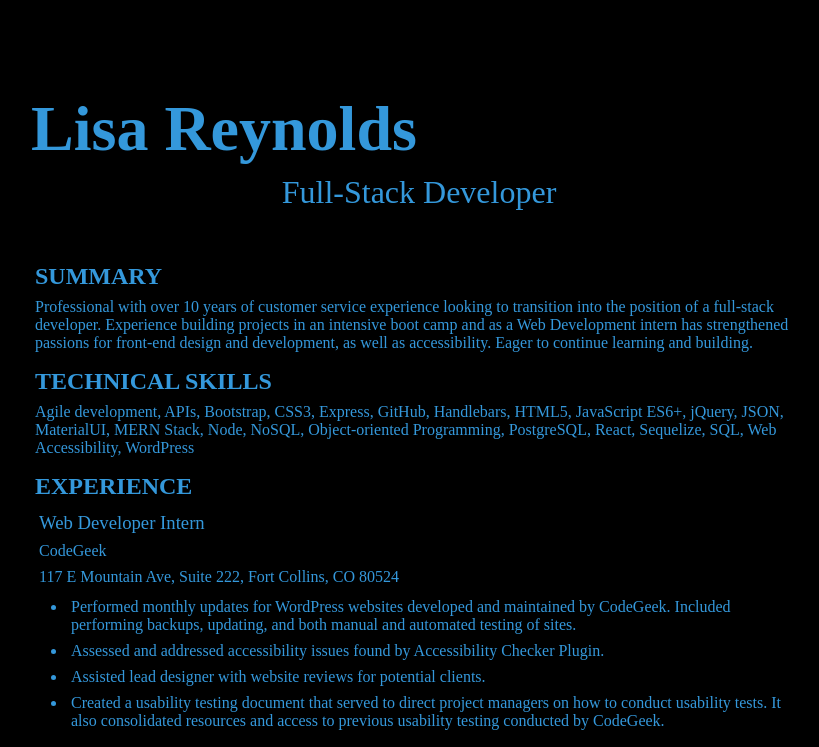
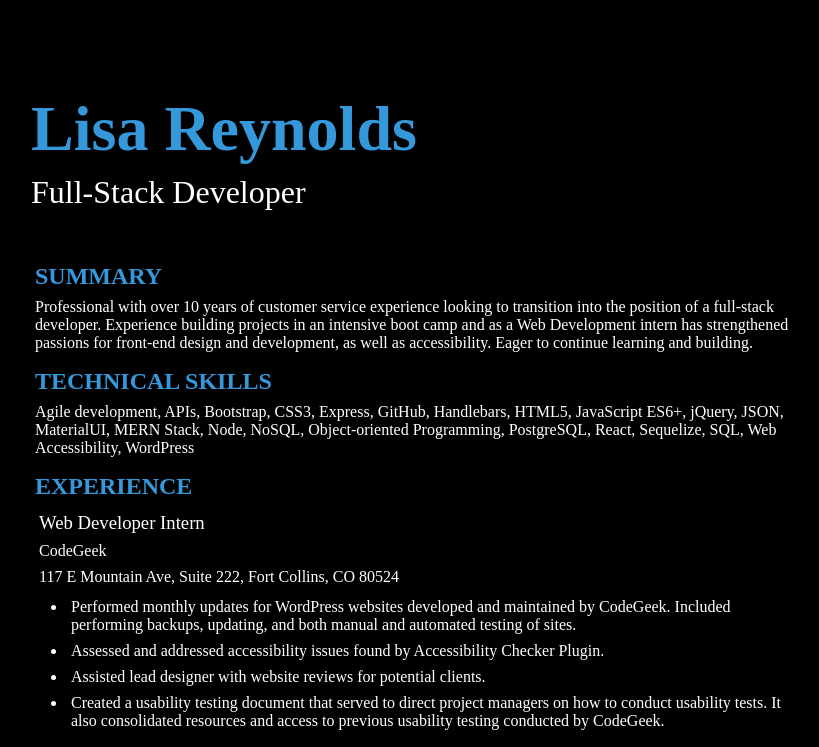
Before and after one commit to LisaLReynolds/Lisa-Reynolds-Resume, a plain HTML site: page index.html in a window 1280 px wide. Shown: the top 747 px of the page, without its empty margins (221-1040 px from the left). Drawn offline with Linux system fonts and the light colour scheme; a web font is replaced by a local one.

Commit message:
updates to colors

```diff
--- a/assets/css/style.css
+++ b/assets/css/style.css
@@ -1,7 +1,7 @@
 :root {
     --primary-color: #000000;
-    --secondary-color:  #3498db;
-    --accent-color: #e74c3c;
+    --secondary-color: #ffffff;
+    --accent-color: #3498db;
     font-size: 16px; /* This sets 1rem to equal 16px */
 }
 
@@ -35,11 +35,17 @@
   .developer {
     font-size: 2rem;
 
-    text-align: center;
+
     margin-bottom: 2rem;
   }
 h1 {
+    color: var(--accent-color);
 font-size: 4rem;
+}
+
+h2 {
+    color: var(--accent-color);
+
 }
 
 ul {
```
